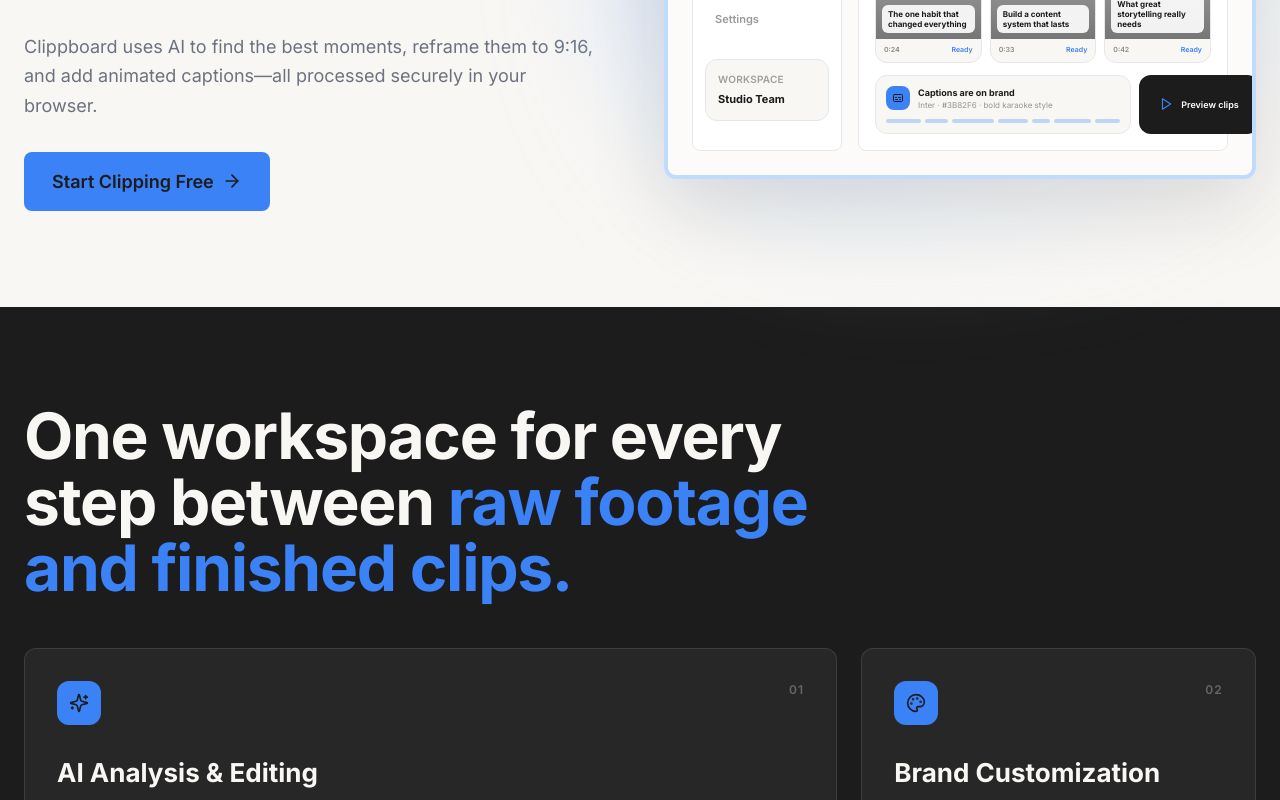
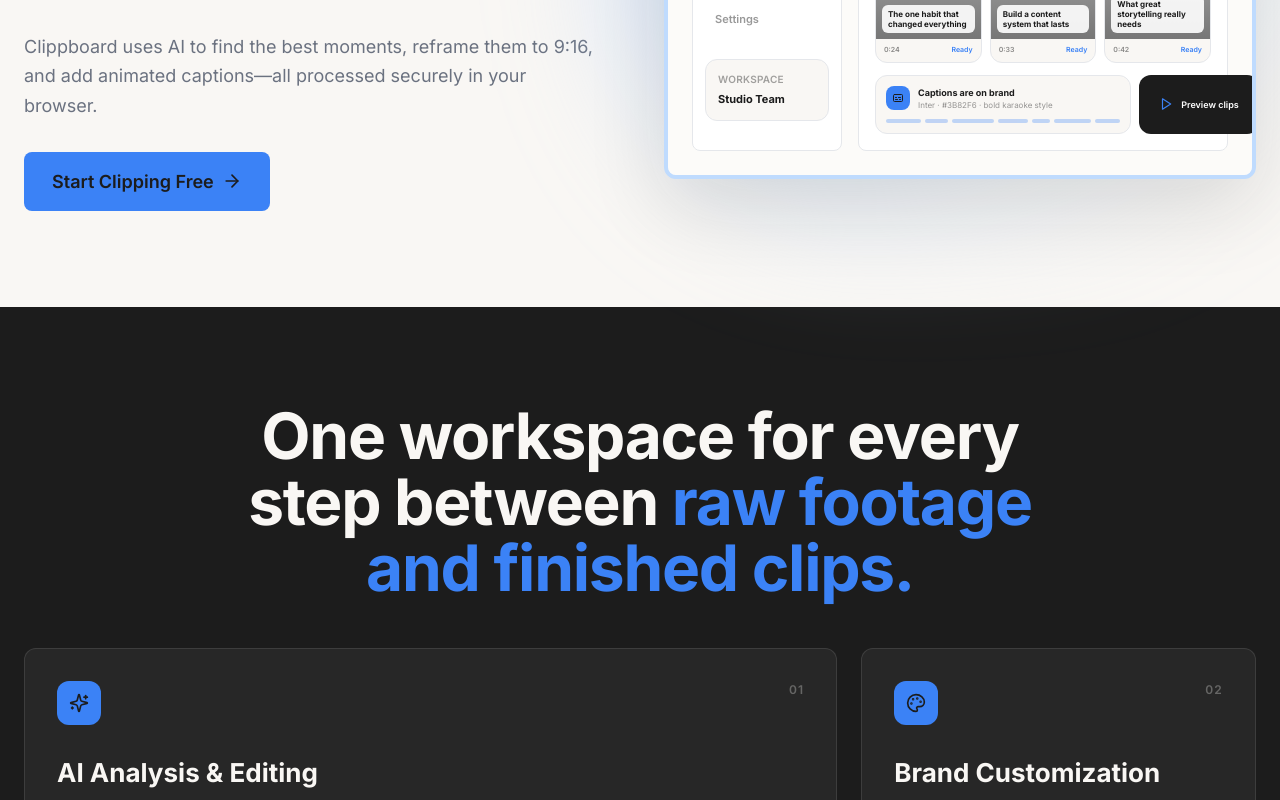
Before and after one commit to Juniorfalls/clippboard, a Next.js app: page / in a window 1280 px wide. Shown: the part 445-1245 px from the top of the page. Built offline with nearby package versions, Linux system fonts and the light colour scheme; no server answers; grey boxes are pictures that could not be loaded.

Commit message:
Center landing features heading

```diff
--- a/app/page.tsx
+++ b/app/page.tsx
@@ -476,7 +476,7 @@ export default function HomePage() {
           className="scroll-mt-24 bg-soft-black px-4 py-24 text-warm-white sm:px-6"
         >
           <div className="mx-auto w-full max-w-shell">
-            <h2 className="max-w-4xl text-[36px] font-bold leading-[1.03] -tracking-1 sm:text-[48px] lg:text-[64px]">
+            <h2 className="mx-auto max-w-4xl text-center text-[36px] font-bold leading-[1.03] -tracking-1 sm:text-[48px] lg:text-[64px]">
               One workspace for every step between{" "}
               <span className="text-blue-500">raw footage and finished clips.</span>
             </h2>
```
